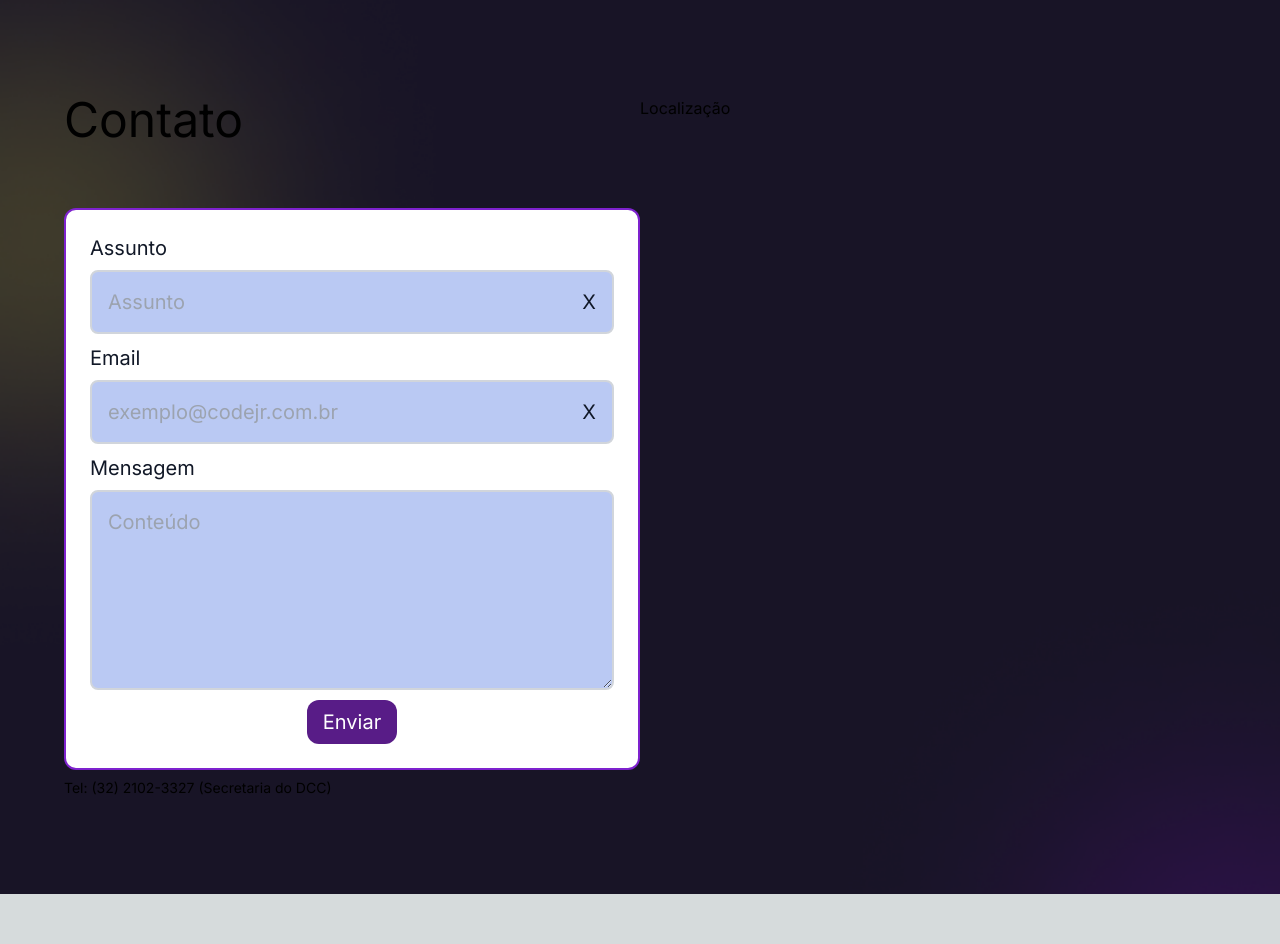
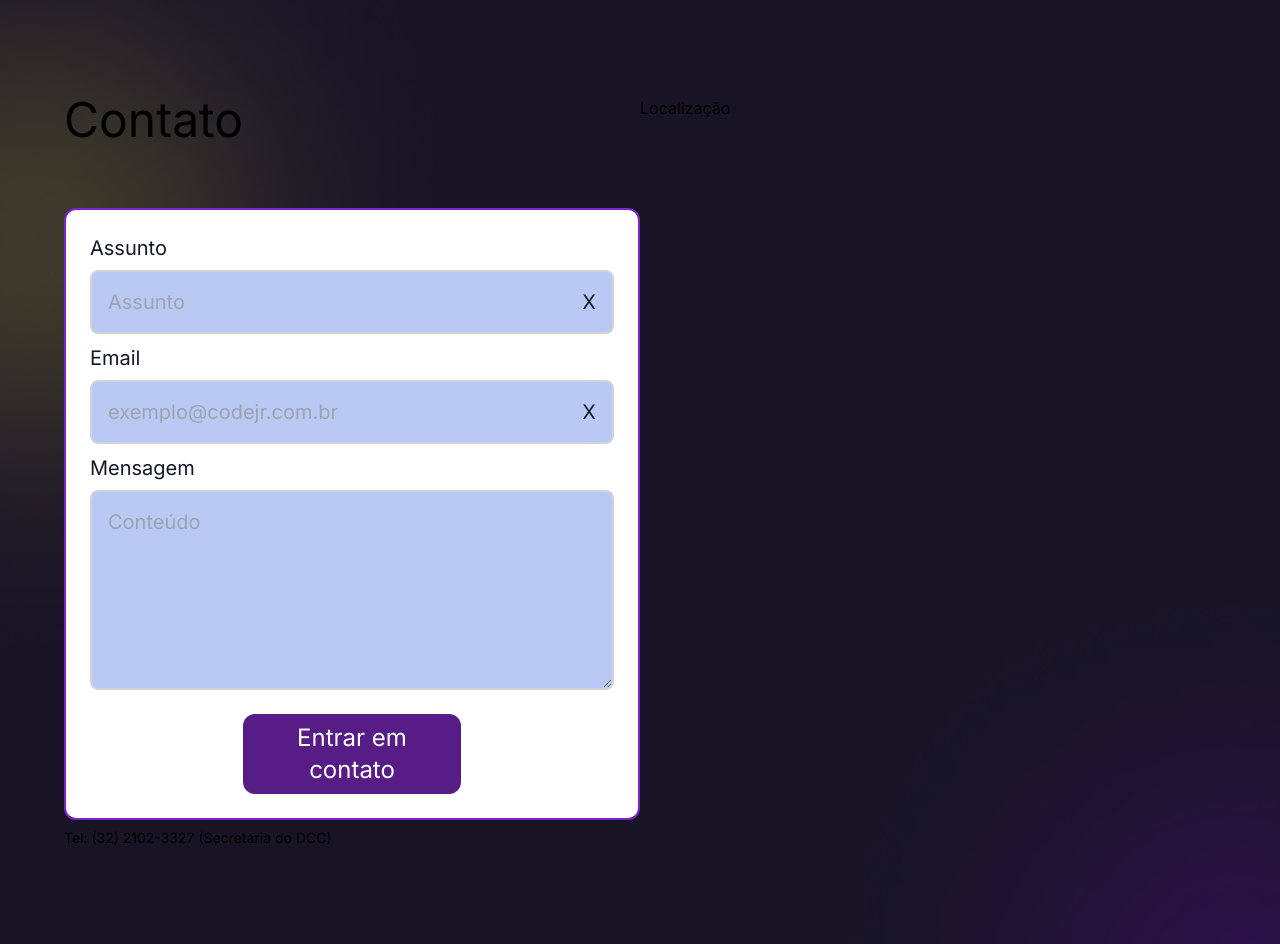
Before and after one commit to semana-computacao-ufjf/site2024, a Next.js app: page /contato in a window 1280 px wide. Before the commit the page ends 894 px from the top, so only its background shows below. Built offline with nearby package versions, Linux system fonts and the light colour scheme.

Commit message:
improve send button interface

```diff
--- a/src/components/contact-form.tsx
+++ b/src/components/contact-form.tsx
@@ -80,9 +80,9 @@ export default function ContactForm() {
       <div className="flex justify-center">
         <button
           type="submit"
-          className="text-white bg-purple-900 py-2 px-4 rounded-xl hover:bg-purple-950"
+          className="text-white text-2xl w-5/12  bg-purple-900 py-2 mt-[14px] px-6 rounded-xl hover:bg-purple-950"
         >
-          Enviar
+          Entrar em contato
         </button>
       </div>
     </form>
```
